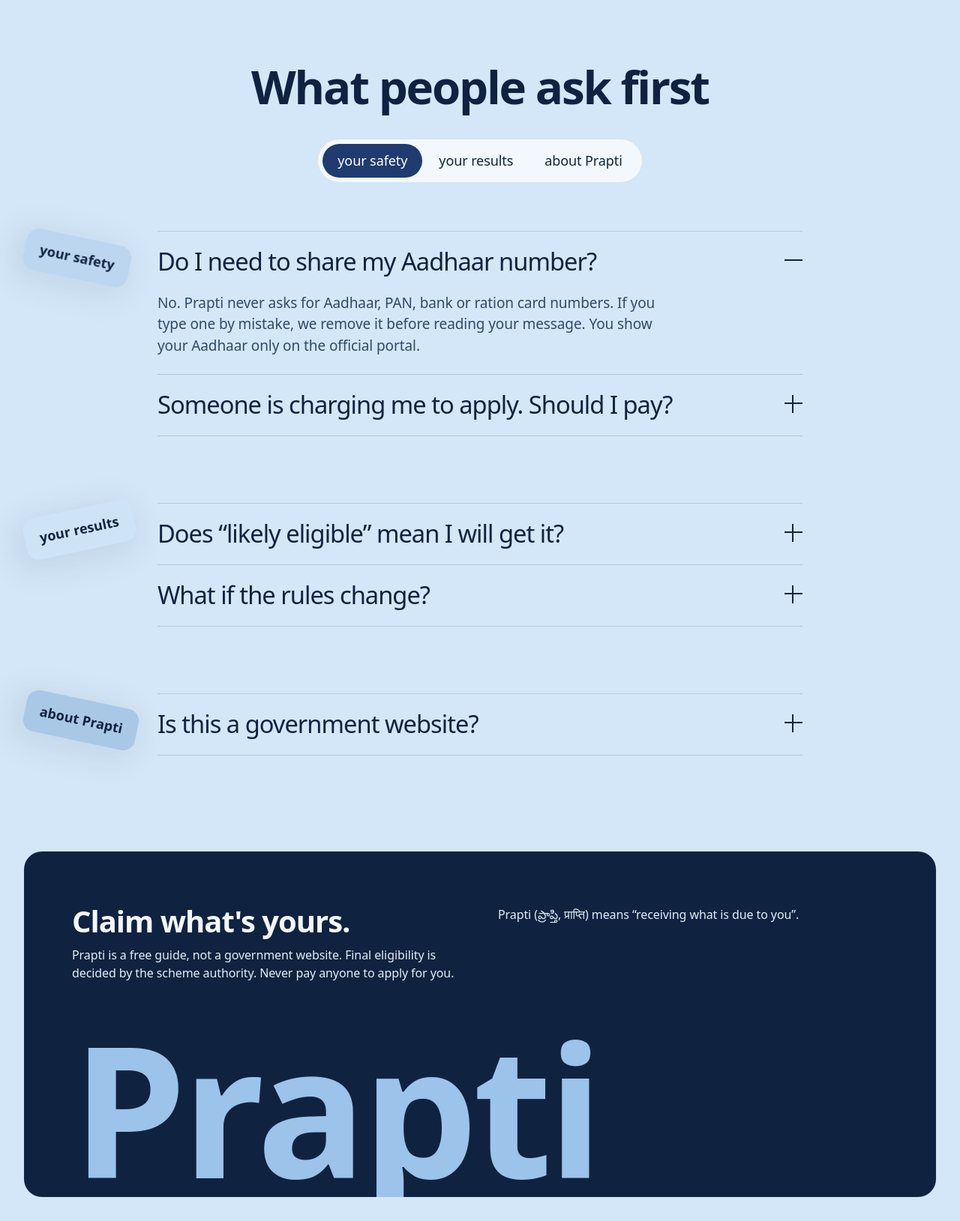
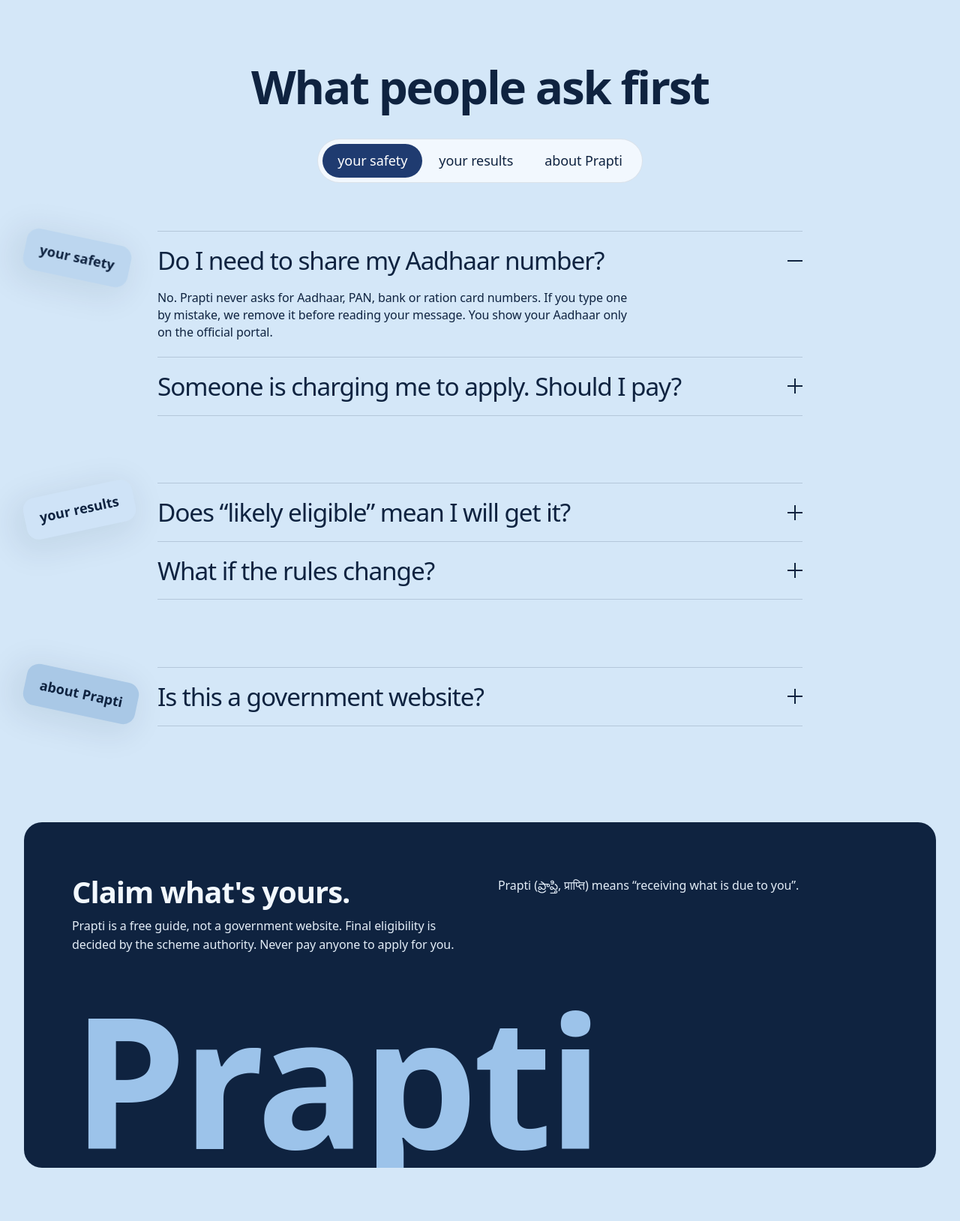
Before and after one commit to KAVY-01/prapti, a Flask app: page / in a window 1280 px wide, after a click on "Do I need to share my Aadhaar number?". Shown: the part 3354-4983 px from the top of the page at 75% size. After the commit the page ends 4912 px from the top, so only its background shows below. Run offline with Flask 3, Linux system fonts and the light colour scheme; the visitor is signed in with stand-in values (Sample User, id 1); some web fonts are replaced.

Commit message:
FAQ: match payard.io motion frame for frame, sliding pill highlight
Measured payard.io/faq in Chrome at 50ms steps and matched it:
- height set in vw by script (never switched to auto, no end jump),
  0.7s cubic-bezier(0.65, 0.05, 0, 1)
- opening: answer waits 0.5s, then fades (0.5s) and un-blurs from 0.2vw
  (0.7s); closing: fade, blur and shrink together
- plus to minus: 0.5s same curve; row hover fades to 50%
- sizes from Payard at 1440px: question 2.604vw / 400, rows 1.5625vw,
  icon 1.5625vw with 2px lines, answer 1.198vw, 5.2vw right padding
- one highlight slides and stretches between topic pills (0.45s), and is
  not pulled back by groups scrolled past after a click
- answers no longer get the page-entrance reveal on top of their own motion

```diff
--- a/static/css/app.css
+++ b/static/css/app.css
@@ -985,6 +985,17 @@ h3 {
   opacity: 1;
 }
 
+/* With script, one highlight slides and stretches between the pills (as on Payard) */
+.faq-tabs-track { position: relative; }
+.faq-tab { position: relative; z-index: 1; transition: color 0.4s, opacity 300ms; }
+.faq-tab-ind {
+  position: absolute; z-index: 0; top: 6px; bottom: 6px; left: 0; width: 0;
+  border-radius: 999px; background: var(--brand); opacity: 0; pointer-events: none;
+  transition: transform 0.45s cubic-bezier(0.22, 1, 0.36, 1), width 0.45s cubic-bezier(0.22, 1, 0.36, 1), opacity 0.2s;
+}
+.faq-tabs-track.has-ind .faq-tab.is-active { background: transparent; }
+.faq-tabs-track.has-ind .faq-tab-ind { opacity: 1; }
+
 .faq-group {
   position: relative;
   scroll-margin-top: 96px;
@@ -1020,16 +1031,19 @@ h3 {
   border-bottom: 1px solid rgba(15, 35, 64, 0.16);
 }
 
+/* Measured from payard.io/faq at 1440px: row padding 1.5625vw, question 2.604vw / 400 / -0.15vw / 110%,
+   plus 1.5625vw wide with 2px lines, answer 1.198vw / 130% with 5.2vw right padding. */
 .faq-head {
   display: flex;
   justify-content: space-between;
-  align-items: flex-start;
+  align-items: center;
   gap: var(--space-5);
-  padding: 22px 0;
+  padding: clamp(18px, 1.5625vw, 26px) 0;
   border-top: 1px solid rgba(15, 35, 64, 0.16);
   cursor: pointer;
   list-style: none;
-  transition: opacity 500ms;
+  transition: opacity 0.5s;
+  -webkit-tap-highlight-color: transparent;
 }
 
 .faq-head::-webkit-details-marker {
@@ -1049,18 +1063,19 @@ h3 {
 
 .faq-q {
   font-family: var(--font-display);
-  font-size: clamp(22px, 1rem + 1.3vw, 36px);
-  font-weight: 500;
-  line-height: 1.12;
-  letter-spacing: -0.03em;
-}
+  font-size: clamp(22px, 2.604vw, 38px);
+  font-weight: 400;
+  line-height: 1.1;
+  letter-spacing: -0.032em;
+}
+
+:lang(te) .faq-q, :lang(hi) .faq-q { font-weight: 500; letter-spacing: 0; line-height: 1.3; }
 
 .faq-plus {
   position: relative;
   flex: none;
-  width: 24px;
-  height: 24px;
-  margin-top: 0.2em;
+  width: clamp(18px, 1.5625vw, 24px);
+  height: clamp(18px, 1.5625vw, 24px);
 }
 
 .faq-plus span {
@@ -1068,50 +1083,50 @@ h3 {
   top: 50%;
   left: 0;
   width: 100%;
-  height: 2px;
+  height: max(0.104vw, 2px);
   background: var(--ink);
-  transform: translateY(-50%);
-  transition: rotate 500ms cubic-bezier(0.65, 0.05, 0, 1), scale 500ms cubic-bezier(0.02, 0.09, 0.15, 1.54);
+  translate: 0 -50%;
+  pointer-events: none;
+  transition: rotate 0.5s cubic-bezier(0.65, 0.05, 0, 1), scale 0.5s cubic-bezier(0.02, 0.09, 0.15, 1.54);
 }
 
 .faq-plus span:nth-child(2) {
   rotate: -90deg;
 }
 
-.faq-item[open] .faq-plus span:nth-child(2),
+.faq-item[open]:not(.faq-js .faq-item) .faq-plus span:nth-child(2),
 .faq-item.is-open .faq-plus span:nth-child(2) {
   rotate: 0deg;
 }
 
 .faq-body p {
-  max-width: 40em;
-  padding: 0 clamp(0px, 5vw, 96px) 24px 0;
-  font-size: var(--step-body);
-  line-height: 1.5;
-  color: var(--ink-2);
-}
-
-/* With script: the answer slides open, then fades in from a soft blur */
-.faq-js .faq-item .faq-plus span:nth-child(2) {
-  rotate: -90deg;
-}
-
-.faq-js .faq-item.is-open .faq-plus span:nth-child(2) {
-  rotate: 0deg;
-}
-
+  max-width: 44em;
+  padding: 0 clamp(24px, 5.2vw, 96px) clamp(18px, 1.5625vw, 26px) 0;
+  font-size: clamp(16px, 1.198vw, 18px);
+  line-height: 1.45;
+  color: var(--ink);
+}
+
+/* With script: exactly Payard's motion. Opening: the row grows over 0.7s; the answer waits 0.5s, then
+   fades in (0.5s) and un-blurs (0.7s). Closing: fade, blur and shrink start together. */
 .faq-js .faq-body {
   height: 0;
   overflow: hidden;
   opacity: 0;
-  filter: blur(4px);
-  transition: height 700ms cubic-bezier(0.65, 0.05, 0, 1), filter 500ms, opacity 500ms;
+  filter: blur(0.2vw);
+  transition: height 0.7s cubic-bezier(0.65, 0.05, 0, 1), filter 0.5s, opacity 0.5s;
 }
 
 .faq-js .faq-item.is-open .faq-body {
   opacity: 1;
   filter: blur(0);
-  transition: height 700ms cubic-bezier(0.65, 0.05, 0, 1), filter 700ms cubic-bezier(0.65, 0.05, 0, 1) 300ms, opacity 500ms 300ms;
+  transition: height 0.7s cubic-bezier(0.65, 0.05, 0, 1), filter 0.7s cubic-bezier(0.65, 0.05, 0, 1) 0.5s, opacity 0.5s 0.5s;
+}
+
+@media (max-width: 767px) {
+  .faq-head { align-items: flex-start; padding: 5.13vw 0; gap: 5.13vw; }
+  .faq-plus { width: 4.6vw; height: 4.6vw; min-width: 16px; min-height: 16px; margin-top: 0.35em; }
+  .faq-js .faq-body { filter: blur(0.6vw); }
 }
 
 /* Desktop: the sticker sits tilted in the left margin, like Payard */
--- a/static/js/app.js
+++ b/static/js/app.js
@@ -28,6 +28,7 @@
     groups.forEach(function (g) {
       var parts = g.querySelectorAll("h2, h3, p, img, li, details, .chip-row, .sheet-item, .btn, .moment-pic");
       if (!parts.length) { g.setAttribute("data-reveal", ""); }
+      parts = Array.prototype.filter.call(parts, function (el) { return !el.closest(".faq-body"); });
       parts.forEach(function (el, i) {
         el.setAttribute("data-reveal", "");
         el.style.setProperty("--d", Math.min(i, 6) * 45 + "ms");
@@ -408,53 +409,76 @@
   });
   if (dot && soon) dot.classList.add("is-visible");
 
-  // ---------- Home FAQ (payard.io pattern): one open at a time, slide then fade; pill tabs follow the scroll ----------
+  // ---------- Home FAQ (payard.io pattern): one open at a time; the height is set in vw like Payard ----------
   var faq = document.querySelector("[data-faq]");
   if (faq) {
     var items = Array.prototype.slice.call(faq.querySelectorAll(".faq-item"));
     faq.classList.add("faq-js");
+    var vw = function (px) { return (px / window.innerWidth) * 100 + "vw"; };
+    function setOpen(item, open) {
+      var body = item.querySelector(".faq-body");
+      item.classList.toggle("is-open", open);
+      item.querySelector("summary").setAttribute("aria-expanded", open ? "true" : "false");
+      body.style.height = open ? vw(body.scrollHeight) : "0vw";
+    }
     items.forEach(function (item) {
       var head = item.querySelector("summary");
-      var body = item.querySelector(".faq-body");
-      item.open = true; // keep answers in the page; height does the hiding
-      head.setAttribute("aria-expanded", "false");
-      function close(it) {
-        var b = it.querySelector(".faq-body");
-        b.style.height = b.scrollHeight + "px";
-        void b.offsetHeight; // start from the real height
-        it.classList.remove("is-open");
-        it.querySelector("summary").setAttribute("aria-expanded", "false");
-        b.style.height = "0px";
-      }
+      item.open = true; // keep answers in the page for search and screen readers; height does the hiding
+      setOpen(item, false);
       head.addEventListener("click", function (ev) {
         ev.preventDefault();
-        if (item.classList.contains("is-open")) { close(item); return; }
-        items.forEach(function (other) { if (other !== item && other.classList.contains("is-open")) close(other); });
-        item.classList.add("is-open");
-        head.setAttribute("aria-expanded", "true");
-        body.style.height = reduceMotion ? "auto" : body.scrollHeight + "px";
-        setTimeout(settle, 800); // in case transitionend never fires
+        var opening = !item.classList.contains("is-open");
+        items.forEach(function (other) { if (other !== item && other.classList.contains("is-open")) setOpen(other, false); });
+        setOpen(item, opening);
       });
-      function settle() { if (item.classList.contains("is-open")) body.style.height = "auto"; }
-      body.addEventListener("transitionend", function (ev) { if (ev.propertyName === "height") settle(); });
+    });
+    // Text wraps differently at a new width: re-measure open answers
+    var faqResize = null;
+    window.addEventListener("resize", function () {
+      clearTimeout(faqResize);
+      faqResize = setTimeout(function () {
+        items.forEach(function (item) { if (item.classList.contains("is-open")) setOpen(item, true); });
+      }, 120);
     });
 
     var tabs = Array.prototype.slice.call(faq.querySelectorAll("[data-faq-tab]"));
     var fgroups = Array.prototype.slice.call(faq.querySelectorAll("[data-faq-group]"));
+    var tabLock = 0;
+    window.addEventListener("scrollend", function () { tabLock = 0; });
+    var track = faq.querySelector(".faq-tabs-track");
+    var ind = faq.querySelector(".faq-tab-ind");
+    function moveInd(instant) {
+      var on = faq.querySelector(".faq-tab.is-active");
+      if (!ind || !on) return;
+      if (instant) ind.style.transition = "none";
+      ind.style.width = on.offsetWidth + "px";
+      ind.style.transform = "translateX(" + on.offsetLeft + "px)";
+      if (instant) { void ind.offsetWidth; ind.style.transition = ""; }
+      track.classList.add("has-ind");
+      // keep the active pill in view when the bar scrolls sideways on a phone
+      var l = on.offsetLeft - track.scrollLeft, r = l + on.offsetWidth;
+      if (l < 0 || r > track.clientWidth) track.scrollTo({ left: on.offsetLeft - 16, behavior: reduceMotion ? "auto" : "smooth" });
+    }
     function setTab(id) {
       tabs.forEach(function (tb) { tb.classList.toggle("is-active", tb.getAttribute("href") === "#" + id); });
+      moveInd(false);
     }
+    moveInd(true);
+    window.addEventListener("resize", function () { moveInd(true); });
+    if (document.fonts && document.fonts.ready) document.fonts.ready.then(function () { moveInd(true); });
     tabs.forEach(function (tb) {
       tb.addEventListener("click", function (ev) {
         var target = document.querySelector(tb.getAttribute("href"));
         if (!target) return;
         ev.preventDefault();
         setTab(target.id);
+        tabLock = Date.now() + 1200; // don't let groups we scroll past steal the highlight
         target.scrollIntoView({ behavior: reduceMotion ? "auto" : "smooth", block: "start" });
       });
     });
     if ("IntersectionObserver" in window) {
       var tio = new IntersectionObserver(function (entries) {
+        if (Date.now() < tabLock) return;
         entries.forEach(function (e) { if (e.isIntersecting) setTab(e.target.id); });
       }, { rootMargin: "-40% 0px -55% 0px" });
       fgroups.forEach(function (g) { tio.observe(g); });
--- a/templates/home.html
+++ b/templates/home.html
@@ -141,6 +141,7 @@
   {% set faq_groups = [('safety', 'faq.g1', [1, 5]), ('results', 'faq.g2', [2, 4]), ('prapti', 'faq.g3', [3])] %}
   <nav class="faq-tabs" aria-label="{{ t('faq.title') }}">
     <div class="faq-tabs-track">
+      <span class="faq-tab-ind" aria-hidden="true"></span>
       {% for gid, gkey, qs in faq_groups %}
       <a class="faq-tab{% if loop.first %} is-active{% endif %}" href="#faq-{{ gid }}" data-faq-tab>{{ t(gkey) }}</a>
       {% endfor %}
```
